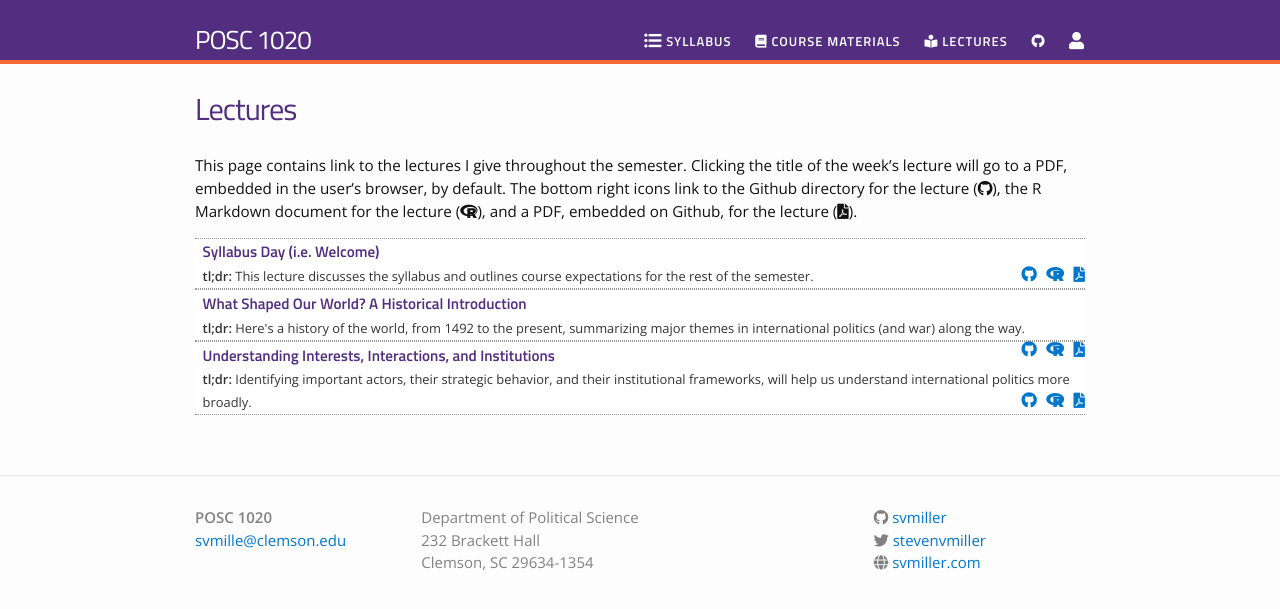
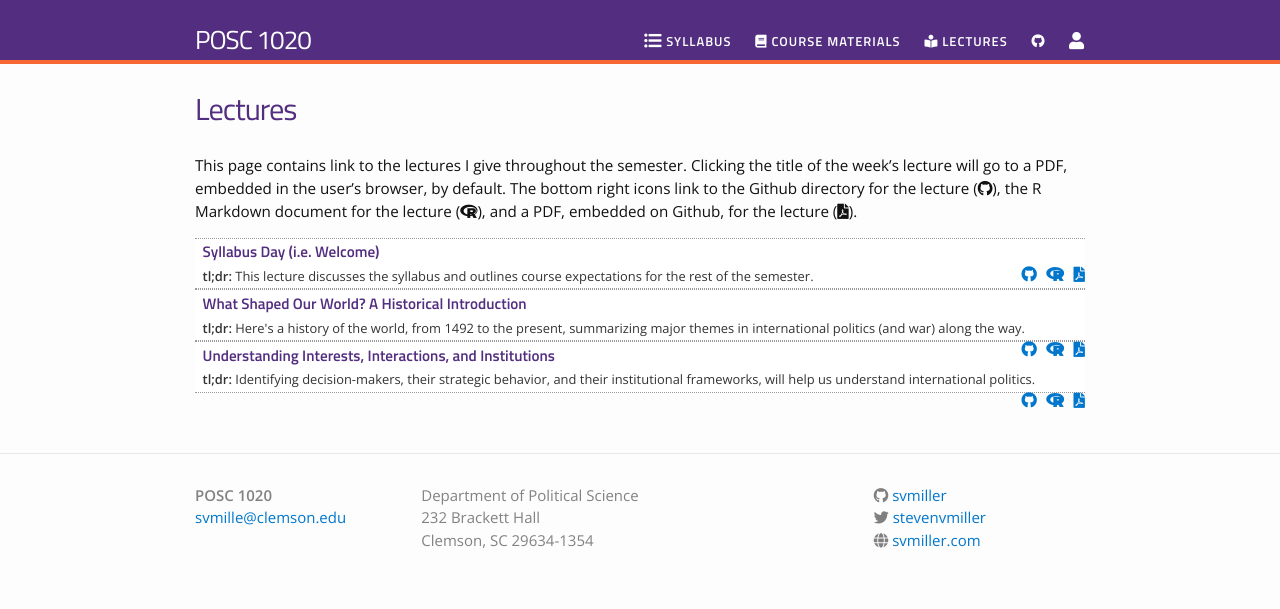
Before and after one commit to svmiller/posc1020, a Jekyll site: the page built from lectures.md, in a window 1280 px wide. Shown: the top 609 px of the page. Built offline with Jekyll 4.4.1, drawn with Linux system fonts in a browser that asks for light colours; nearby versions of some CDN libraries.

Commit message:
edit to fix that

```diff
--- a/_data/lectures.yml
+++ b/_data/lectures.yml
@@ -11,4 +11,4 @@
 - title: "Understanding Interests, Interactions, and Institutions"
   filename: iii
   dirname: iii
-  tldr: "Identifying important actors, their strategic behavior, and their institutional frameworks, will help us understand international politics more broadly."
+  tldr: "Identifying decision-makers, their strategic behavior, and their institutional frameworks, will help us understand international politics."
```
